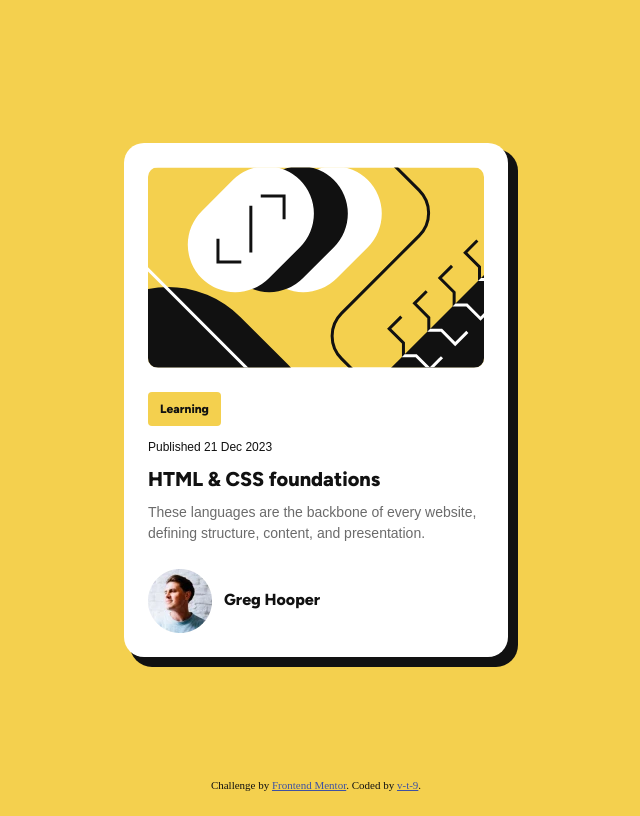
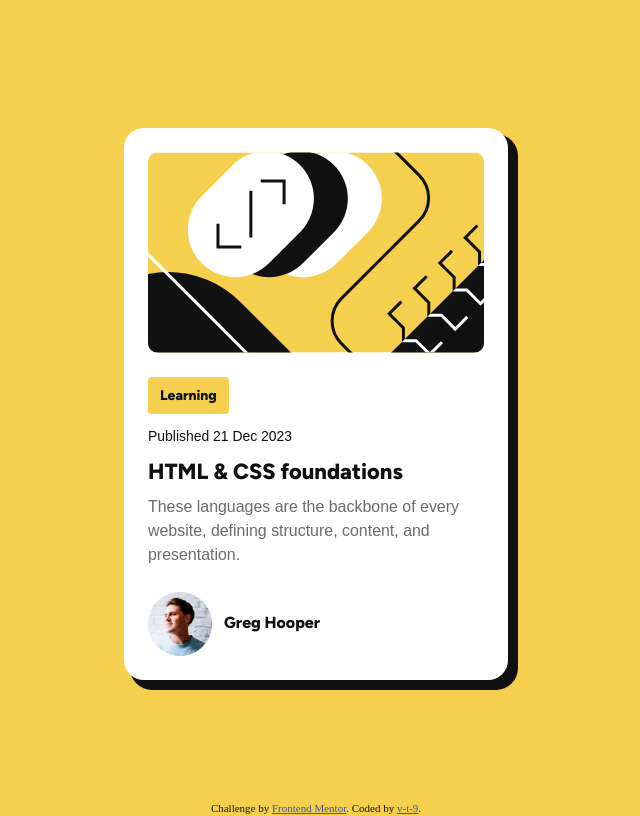
Before and after one commit to v-t-9/FrontEndMentorBlogCard, a plain HTML site: page index.html in a window 1280 px wide. Shown: the whole page, without its empty margins (324-964 px from the left). Drawn offline with Linux system fonts and the light colour scheme; a web font is replaced by a local one.

Commit message:
font size and read me

```diff
--- a/styles.css
+++ b/styles.css
@@ -134,13 +134,13 @@ h2, .topic, .avatar span{
   font-family: "Figtree", sans-serif;
 }
 .date, .topic{
-  font-size: 12px;
+  font-size: calc(0.75em + 0.153vw);
 }
 h2{
-  font-size: 20px;
+  font-size: calc(1.25em + 0.153vw);
 }
 .paragraph{
-  font-size: 14px;
+  font-size: calc(0.875em + 0.153vw);
   color: var(--gray-500);
 }
 
```
Also changed, not shown: 2 other files.
